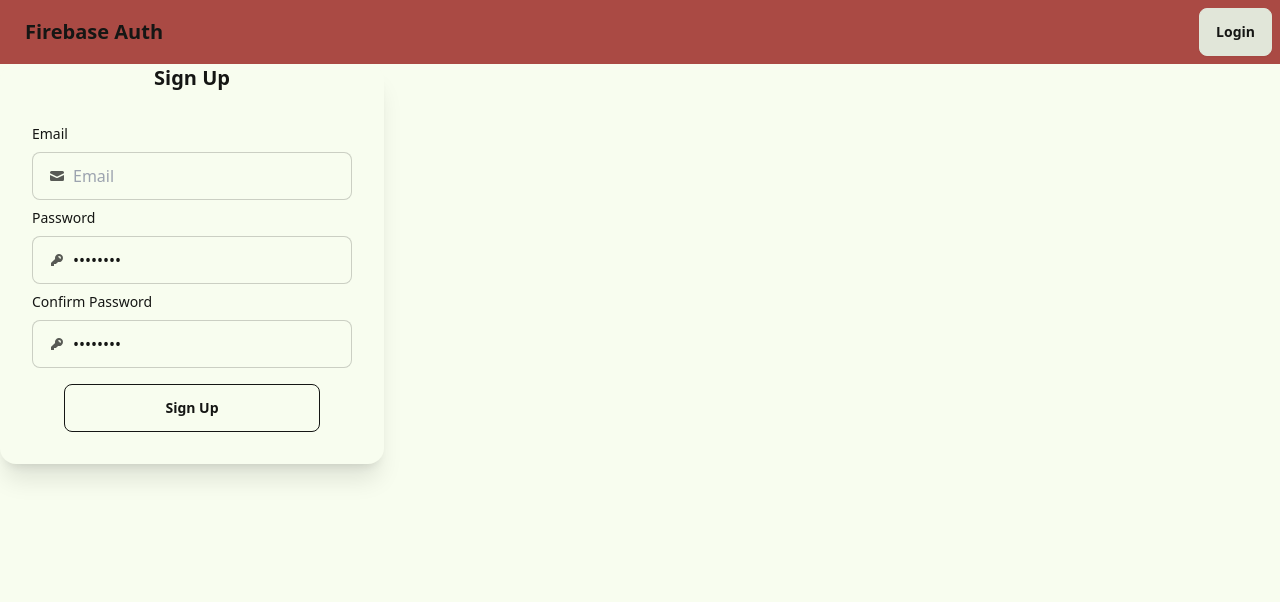
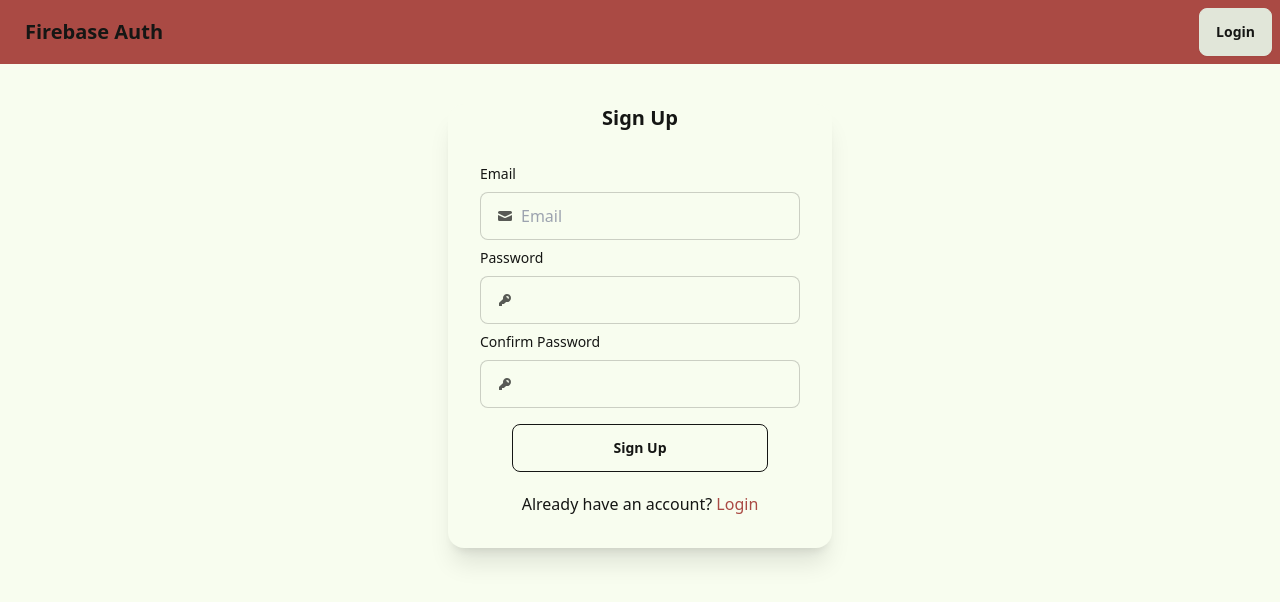
Before and after one commit to CodeLeom/firewtf, a React (Vite) app: page /sign-up in a window 1280 px wide. Shown: the top 602 px of the page. Built offline with nearby package versions, Linux system fonts and the light colour scheme; no server answers.

Commit message:
feat: add signup functionality to the app

```diff
--- a/src/component/pages/Login.jsx
+++ b/src/component/pages/Login.jsx
@@ -42,7 +42,7 @@ function Login() {
                 <button className="btn btn-wide btn-outline btn-black" onClick={(e) => loginUandPass(e)}>Login</button>
               </div>
 
-              <div className="mt-3 text-center">No account yet? Click
+              <div className="mt-3 text-center">No account yet?
                 <span className="text-[#AA4A44]">
                   <Link to="/sign-up"> Sign up</Link>
                 </span>
--- a/src/component/pages/SignUp.jsx
+++ b/src/component/pages/SignUp.jsx
@@ -1,30 +1,62 @@
+import { useState } from "react"
+import { auth } from "../../firebase"
+import { createUserWithEmailAndPassword } from "firebase/auth"
+import { Link, useNavigate } from "react-router-dom"
 
 function SignUp() {
+  const navigate = useNavigate()
+  const [email, setEmail] = useState('')
+  const [password, setPassword] = useState('')
+  const [confirmPassword, setConfirmPassword] = useState('')
+  const [msg, setMsg] = useState('')
+
+  const signUpUser = async (e) => {
+    e.preventDefault()
+    if(password === confirmPassword){
+      try {
+        await createUserWithEmailAndPassword(auth, email, password)
+        navigate("/")
+      } catch (error) {
+        setMsg("Sorry, something went wrong. Please try again")
+        console.log(error)
+      }
+    } else {
+      setMsg("Password do not match. Please check and try again")
+    }
+  }
+
   return (
     <>
+      <div className="flex justify-center mt-10">
           <div className="card w-96 bg-base-100 shadow-xl">
             <h2 className="card-title justify-center">Sign Up</h2>
               <div className="card-body">
                   <span className="label-text">Email</span>
                   <label className="input input-bordered flex items-center gap-2">
                       <svg xmlns="http://www.w3.org/2000/svg" viewBox="0 0 16 16" fill="currentColor" className="w-4 h-4 opacity-70"><path d="M2.5 3A1.5 1.5 0 0 0 1 4.5v.793c.026.009.051.02.076.032L7.674 8.51c.206.1.446.1.652 0l6.598-3.185A.755.755 0 0 1 15 5.293V4.5A1.5 1.5 0 0 0 13.5 3h-11Z" /><path d="M15 6.954 8.978 9.86a2.25 2.25 0 0 1-1.956 0L1 6.954V11.5A1.5 1.5 0 0 0 2.5 13h11a1.5 1.5 0 0 0 1.5-1.5V6.954Z" /></svg>
-                    <input type="text" className="grow" placeholder="Email" />
+                      <input type="text" className="grow" placeholder="Email" value={email} onChange={(e) => setEmail(e.target.value)} />
                   </label>
                   <span className="label-text">Password</span>
                   <label className="input input-bordered flex items-center gap-2">
                       <svg xmlns="http://www.w3.org/2000/svg" viewBox="0 0 16 16" fill="currentColor" className="w-4 h-4 opacity-70"><path fillRule="evenodd" d="M14 6a4 4 0 0 1-4.899 3.899l-1.955 1.955a.5.5 0 0 1-.353.146H5v1.5a.5.5 0 0 1-.5.5h-2a.5.5 0 0 1-.5-.5v-2.293a.5.5 0 0 1 .146-.353l3.955-3.955A4 4 0 1 1 14 6Zm-4-2a.75.75 0 0 0 0 1.5.5.5 0 0 1 .5.5.75.75 0 0 0 1.5 0 2 2 0 0 0-2-2Z" clipRule="evenodd" /></svg>
-                    <input type="password" className="grow" value="password" />
+                      <input type="password" className="grow" value={password} onChange={(e) => setPassword(e.target.value)} />
                   </label>
                   <span className="label-text">Confirm Password</span>
                   <label className="input input-bordered flex items-center gap-2">
                       <svg xmlns="http://www.w3.org/2000/svg" viewBox="0 0 16 16" fill="currentColor" className="w-4 h-4 opacity-70"><path fillRule="evenodd" d="M14 6a4 4 0 0 1-4.899 3.899l-1.955 1.955a.5.5 0 0 1-.353.146H5v1.5a.5.5 0 0 1-.5.5h-2a.5.5 0 0 1-.5-.5v-2.293a.5.5 0 0 1 .146-.353l3.955-3.955A4 4 0 1 1 14 6Zm-4-2a.75.75 0 0 0 0 1.5.5.5 0 0 1 .5.5.75.75 0 0 0 1.5 0 2 2 0 0 0-2-2Z" clipRule="evenodd" /></svg>
-                    <input type="password" className="grow" value="password" />
+                      <input type="password" className="grow" value={confirmPassword} onChange={(e) => setConfirmPassword(e.target.value)} />
                   </label>
                 <div>
-
+              <span className="text-error">{ "" !== msg && msg }</span>
           </div>
                 <div className="card-actions justify-center">
-                <button className="btn btn-wide btn-outline btn-black">Sign Up</button>
+                  <button className="btn btn-wide btn-outline btn-black" onClick={(e) => signUpUser(e)}>Sign Up</button>
+                </div>
+                <div className="mt-3 text-center">Already have an account?
+                <span className="text-[#AA4A44]">
+                  <Link to="/"> Login</Link>
+                </span>
+              </div>
               </div>
           </div>
       </div>
```
Lines whose indentation alone changed are shown as unchanged.
